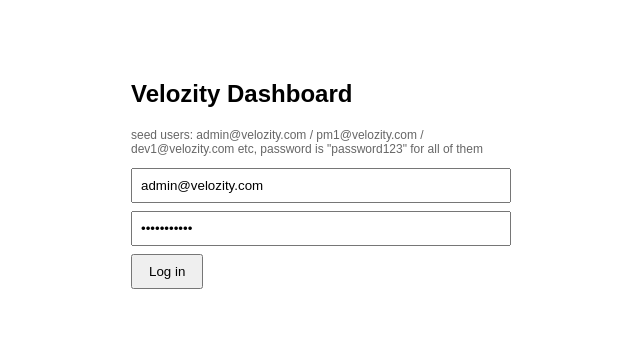
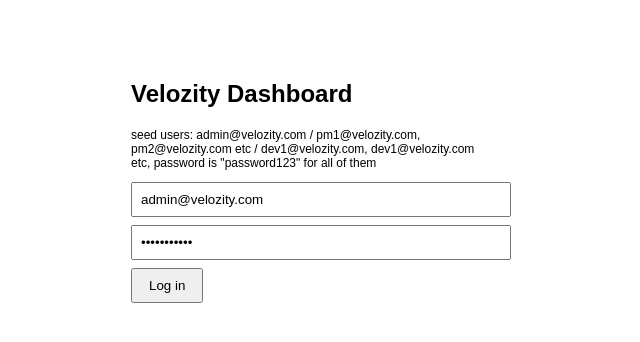
Before and after one commit to Amaans-variant/velozity-dashboard, a React (Vite) app in the folder frontend/: page /login in a window 1280 px wide. Shown: the top 342 px of the page, without its empty margins (329-969 px from the left). Built offline with nearby package versions, Linux system fonts and the light colour scheme.

Commit message:
fixed the loginpage look

```diff
--- a/frontend/src/pages/LoginPage.tsx
+++ b/frontend/src/pages/LoginPage.tsx
@@ -29,8 +29,8 @@ export default function LoginPage() {
   return (
     <div style={{ maxWidth: 360, margin: '80px auto', fontFamily: 'sans-serif' }}>
       <h2>Velozity Dashboard</h2>
-      <p style={{ fontSize: 12, color: '#666' }}>
-        seed users: admin@velozity.com / pm1@velozity.com / dev1@velozity.com etc,
+      <p style={{ fontSize: 12, color: '#000000' }}>
+        seed users: admin@velozity.com / pm1@velozity.com, pm2@velozity.com etc / dev1@velozity.com, dev1@velozity.com etc,
         password is "password123" for all of them
       </p>
       <form onSubmit={handleSubmit}>
```
